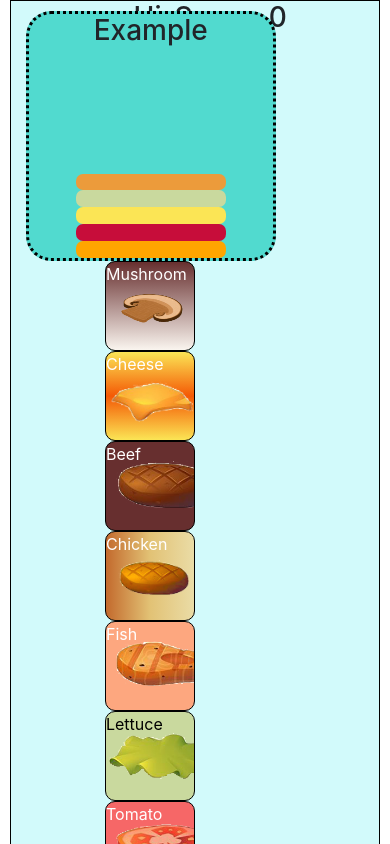
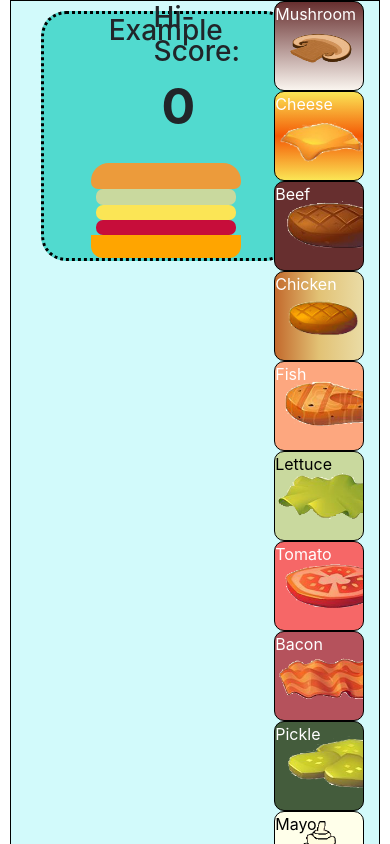
Before and after one commit to datguyrhy/burger-stacker, a plain HTML site: page index.html in a window 390 px wide. Shown: the top 844 px of the page. Drawn offline with nearby package versions, Linux system fonts and the light colour scheme.

Commit message:
Add files via upload
- Made changes to some CSS to make the example look more like a burger and less like a stack of colours
- created extra div to contain the example, score and ingredients  UI(minor changes to layout when resizing)

```diff
--- a/index.html
+++ b/index.html
@@ -12,6 +12,7 @@
   <div class = "main-container container-fluid" id="main-box">
       <!-- mini-match for burger <-->
   <div class= "row">
+    <div class="d-flex container-fluid">
       <div class="col-4">
         <div class="d-flex flex-column align-items-center" id="mini-burger-ui">
           <h3>Example</h3>
@@ -26,14 +27,16 @@
         <div class = "example" id="eglayer2"></div>
         <div class = "example" id="eglayer1"></div>
         <div class = "example" id="eglayer0"></div>
-      <div class ="example" id="egbase"></div>
+        <div  id="egbase"></div>
       </div>
     </div>
     <!-- mini burger end -->
+        <div class ="col-3">
           <h3>Hi-Score: </h3>
           <h3 id="Hi-score"> 0</h3>
+        </div>
       <!-- ingredients UI -->
-    <div class=" col-5 offset-1 d-flex flex-wrap justify-content-end align-items-center" id ="ingredients-ui">
+      <div class=" col-5 d-flex flex-wrap justify-content-end align-items-center" id ="ingredients-ui">
         <div class = "ingredients-ui" id="btn-0">Mushroom <img src= "images/mushroom.png"></div>
         <div class = "ingredients-ui" id="btn-1">Cheese <img src="images/cheese2.png"> </div>
         <div class = "ingredients-ui" id="btn-2">Beef </div>
@@ -51,6 +54,7 @@
       </div>
       <!-- ingredients UI end -->
   </div>
+</div>
   <!-- main burger -->
 <div class="row">
   <div class=" col-5 offset-3 d-flex flex-column align-items-center">
@@ -65,7 +69,7 @@
     <div class = "burgerLayer" id="layer2"></div>
     <div class = "burgerLayer" id="layer1"></div>
     <div class = "burgerLayer" id="layer0"></div>
-    <div class ="burgerLayer" id="player-bun-base"></div>
+    <div id="player-bun-base"></div>
   </div>
   <!-- main burger end -->
   <div class="col-2 d-flex align-items-end justify-content end">
--- a/script.js
+++ b/script.js
@@ -86,7 +86,7 @@ function pickIngredient(ingredient){
     return;
   }
   console.log("layerCounter: " + layerCounter);
-  var x = document.querySelector("#layer" + layerCounter.toString())
+  var x = document.querySelector("#layer" + layerCounter.toString());
 
   //ingredient push into playburger
   if (ingredient === 'mushroom'){
@@ -214,58 +214,102 @@ function burgerCheck(){
       var x = document.querySelector("#eglayer" + i.toString());
       if (randomBurgerGen === 'mushroom'){
         x.style.backgroundImage = "linear-gradient(#672f2f, #faf5ef)";
+        x.style.width = "140px";
+        x.style.height = "20px";
+        x.style.borderRadius = "7px";
         exampleburger.push("mushroom");
+
       }else if (randomBurgerGen === 'cheese'){
         x.style.backgroundImage = "linear-gradient(#fbe555, #f45905,#fbe555)";
+        x.style.width = "140px";
+        x.style.height = "20px";
+        x.style.borderRadius = "7px";
         exampleburger.push("cheese");
 
       }  else if (randomBurgerGen === 'beefPatty'){
         x.style.backgroundColor = "#672f2f";
+        x.style.width = "140px";
+        x.style.height = "20px";
+        x.style.borderRadius = "7px";
         exampleburger.push("beefPatty");
 
       }  else if (randomBurgerGen === 'chixPatty'){
         x.style.backgroundImage = 'linear-gradient(90deg,#eadca6,#c36a2d, #e2c275,#eadca6)';
+        x.style.width = "140px";
+        x.style.height = "20px";
+        x.style.borderRadius = "7px";
         exampleburger.push("chixPatty");
 
       }  else if (randomBurgerGen === 'fishFillet'){
         x.style.backgroundColor = "#fda77f";
+        x.style.width = "140px";
+        x.style.height = "20px";
+        x.style.borderRadius = "7px";
         exampleburger.push("fishFillet");
 
       }  else if (randomBurgerGen === 'lettuce'){
         x.style.backgroundColor = "#c9d99e";
+        x.style.width = "140px";
+        x.style.height = "20px";
+        x.style.borderRadius = "7px";
         exampleburger.push("lettuce");
 
       }  else if (randomBurgerGen === 'tomato'){
         x.style.backgroundColor = "#f66767";
+        x.style.width = "140px";
+        x.style.height = "20px";
+        x.style.borderRadius = "7px";
         exampleburger.push("tomato");
 
       }  else if (randomBurgerGen === 'bacon'){
         x.style.backgroundColor = "#b5525c";
+        x.style.width = "140px";
+        x.style.height = "20px";
+        x.style.borderRadius = "7px";
         exampleburger.push("bacon");
 
       } else if (randomBurgerGen === 'pickle'){
         x.style.backgroundColor = "#445c3c";
+        x.style.width = "140px";
+        x.style.height = "20px";
+        x.style.borderRadius = "7px";
         exampleburger.push("pickle");
 
       } else if (randomBurgerGen === 'mayo'){
         x.style.backgroundColor = "#ffffea";
+        x.style.width = "140px";
+        x.style.height = "20px";
+        x.style.borderRadius = "7px";
         exampleburger.push("mayo");
 
       } else if (randomBurgerGen === 'ketchup'){
         x.style.backgroundColor = "#c70d3a";
+        x.style.width = "140px";
+        x.style.height = "20px";
+        x.style.borderRadius = "7px";
         exampleburger.push("ketchup");
 
       } else if (randomBurgerGen === 'mustard'){
         x.style.backgroundColor = "#fbe555";
+        x.style.width = "140px";
+        x.style.height = "20px";
+        x.style.borderRadius = "7px";
         exampleburger.push("mustard");
 
       } else if (randomBurgerGen === 'ham'){
         x.style.backgroundColor = "#fe59d7";
+        x.style.width = "140px";
+        x.style.height = "20px";
+        x.style.borderRadius = "7px";
         exampleburger.push("ham");
       }
     }
 
     document.querySelector("#eglayer" + maxIngredient.toString()).style.backgroundColor = "#ec9b3b";
+    document.querySelector("#eglayer" + maxIngredient.toString()).style.width = "150px";
+    document.querySelector("#eglayer" + maxIngredient.toString()).style.height = "35px";
+    document.querySelector("#eglayer" + maxIngredient.toString()).style.borderTopLeftRadius = "18px";
+    document.querySelector("#eglayer" + maxIngredient.toString()).style.borderTopRightRadius = "18px";
   }
 
   startGame();
--- a/style.css
+++ b/style.css
@@ -114,13 +114,15 @@ color: white;
   background-color: orange;
   width: 380px;
   height: 45px;
-  border-bottom-right-radius: 10px;
-  border-bottom-left-radius: 10px;
+  border-bottom-right-radius: 20px;
+  border-bottom-left-radius: 20px;
 }
 #egbase{
-  height:20px;
+  height:30px;
   width:150px;
   background-color: orange;
+  border-bottom-left-radius: 12px;
+  border-bottom-right-radius: 12px;
 }
 .burgerLayer{
   height:30px;
@@ -158,7 +160,7 @@ img{
 #resetBurger{
   color:#f9f9f9;
   background-color: #ca3e47;
-  width:150px;
+  width:180px;
   height:50px;
   border-radius: 15px;
 
@@ -166,4 +168,6 @@ img{
 
 #Hi-score{
   margin-left: 8px;
+  font-weight: bold;
+  font-size: 50px;
 }
```
Lines whose indentation alone changed are shown as unchanged.
